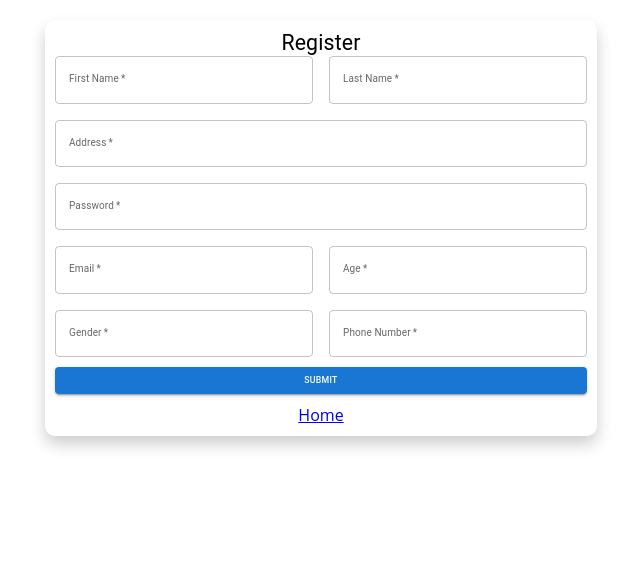
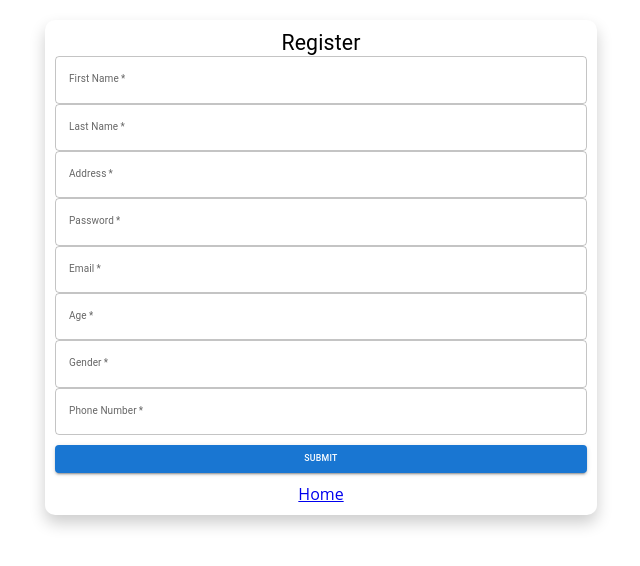
Before and after one commit to BANK-APP-GROUP-4/frontend, a React (Create React App) app: page /customer/register in a window 1280 px wide. Shown: the top 566 px of the page, without its empty margins (319-959 px from the left). Built offline with nearby package versions, Linux system fonts and the light colour scheme.

Commit message:
Update RegisterScreen.js

```diff
--- a/src/screens/RegisterScreen.js
+++ b/src/screens/RegisterScreen.js
@@ -62,8 +62,6 @@ const RegisterUser = () => {
             >
                 <Typography variant="h4">Register</Typography>
                 <form onSubmit={handleSubmit}>
-                    <Grid container spacing={2}>
-                        <Grid item xs={6}>
                     <TextField
                         fullWidth
                         label="First Name"
@@ -72,8 +70,6 @@ const RegisterUser = () => {
                         onChange={handleChange}
                         required
                     />
-                        </Grid>
-                        <Grid item xs={6}>
                     <TextField
                         fullWidth
                         label="Last Name"
@@ -82,8 +78,6 @@ const RegisterUser = () => {
                         onChange={handleChange}
                         required
                     />
-                        </Grid>
-                        <Grid item xs={12}>
                     <TextField
                         fullWidth
                         label="Address"
@@ -92,8 +86,6 @@ const RegisterUser = () => {
                         onChange={handleChange}
                         required
                     />
-                        </Grid>
-                        <Grid item xs={12}>
                     <TextField
                         fullWidth
                         label="Password"
@@ -103,8 +95,6 @@ const RegisterUser = () => {
                         onChange={handleChange}
                         required
                     />
-                        </Grid>
-                        <Grid item xs={6}>
                     <TextField
                         fullWidth
                         label="Email"
@@ -114,8 +104,6 @@ const RegisterUser = () => {
                         onChange={handleChange}
                         required
                     />
-                        </Grid>
-                        <Grid item xs={6}>
                     <TextField
                         fullWidth
                         label="Age"
@@ -125,8 +113,6 @@ const RegisterUser = () => {
                         onChange={handleChange}
                         required
                     />
-                        </Grid>
-                        <Grid item xs={6}>
                     <TextField
                         fullWidth
                         label="Gender"
@@ -135,8 +121,6 @@ const RegisterUser = () => {
                         onChange={handleChange}
                         required
                     />
-                        </Grid>
-                        <Grid item xs={6}>
                     <TextField
                         fullWidth
                         label="Phone Number"
@@ -145,8 +129,6 @@ const RegisterUser = () => {
                         onChange={handleChange}
                         required
                     />
-                        </Grid>
-                    </Grid>
                     <Button
                         type="submit"
                         variant="contained"
```
Lines whose indentation alone changed are shown as unchanged.
